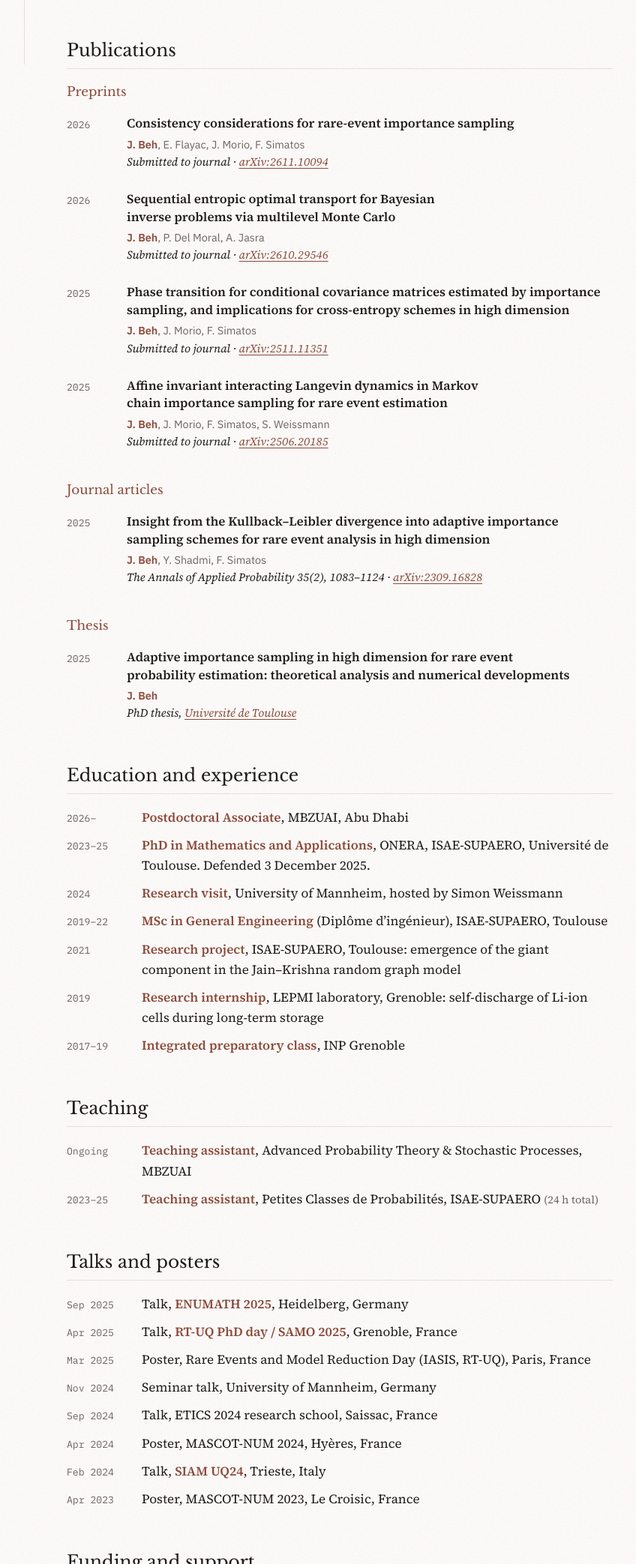
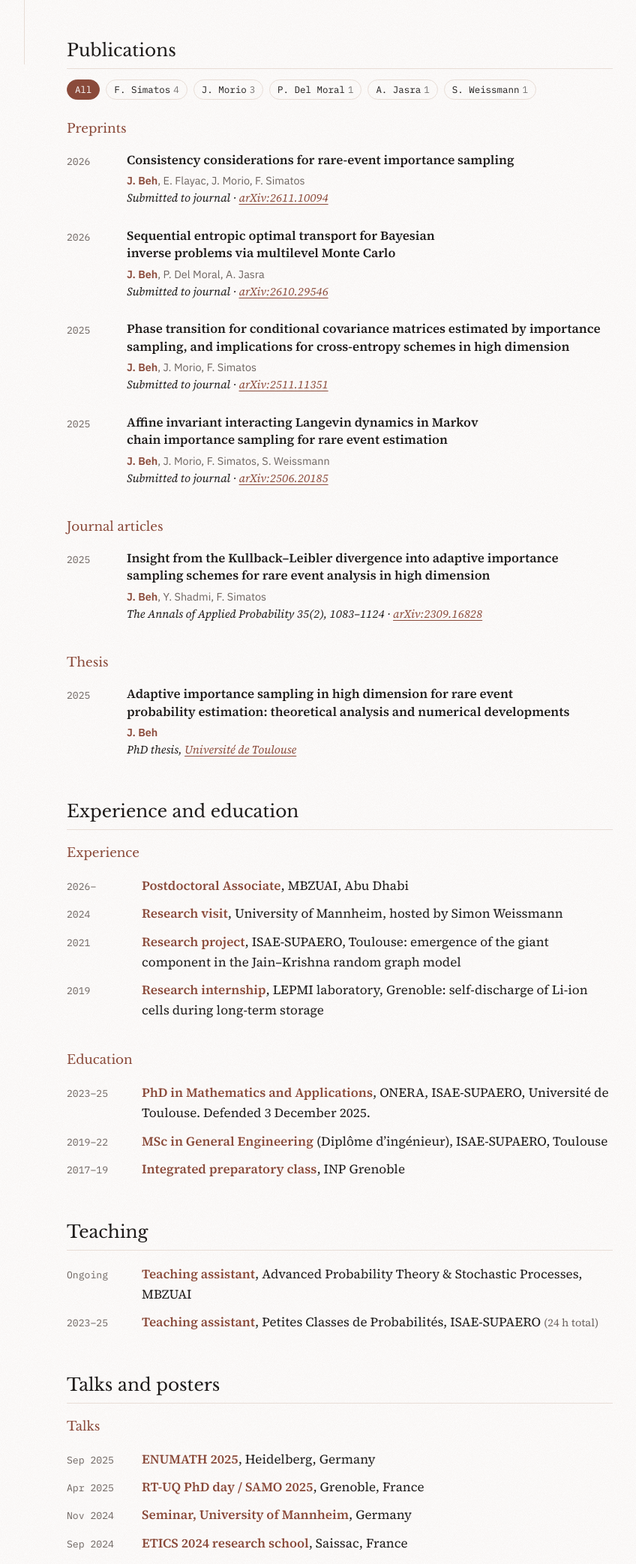
Before and after one commit to JasonBKX/JasonBKX.github.io, a plain HTML site: page index.html in a window 1280 px wide. Shown: the part 714-2800 px from the top of the page at 75% size, without its empty margins (187-1035 px from the left). Drawn offline with nearby package versions, Linux system fonts and the light colour scheme.

Commit message:
Add files via upload

```diff
--- a/index.html
+++ b/index.html
@@ -42,6 +42,13 @@ figcaption b{color:var(--rare);font-weight:500}
 
 h2{font-family:var(--display);font-weight:400;font-size:1.45rem;line-height:1.2;color:var(--fg);margin:0 0 18px;padding-bottom:10px;border-bottom:1px solid var(--line)}
 section p{margin:0 0 1em;max-width:65ch}
+.cofilter{display:flex;flex-wrap:wrap;gap:8px;margin:-4px 0 26px}
+.cofilter button{font-family:var(--mono);font-size:.78rem;padding:3px 10px;border:1px solid var(--line);border-radius:999px;background:transparent;color:var(--fg);cursor:pointer;line-height:1.5}
+.cofilter button:hover{border-color:var(--accent);color:var(--accent)}
+.cofilter button[aria-pressed="true"]{background:var(--accent);border-color:var(--accent);color:var(--bg)}
+.cofilter button:focus-visible{outline:2px solid var(--accent);outline-offset:2px}
+.cofilter .n{opacity:.6;margin-left:4px;font-variant-numeric:tabular-nums}
+.cofilter-empty{font-size:.9rem;color:var(--muted);margin:0 0 20px}
 .tags{display:flex;flex-wrap:wrap;gap:8px;margin-top:4px}
 .tags li{list-style:none;font-family:var(--mono);font-size:.78rem;padding:3px 10px;border:1px solid var(--line);border-radius:999px;color:var(--fg)}
 .tags{padding:0;margin:0}
@@ -120,7 +127,7 @@ footer{font-family:var(--mono);font-size:.75rem;color:var(--muted);border-top:1p
     </figure>
   </header>
 
-  <nav class="toc" aria-label="Sections"><ul><li><a href="#research">Research</a></li><li><a href="#people">People</a></li><li><a href="#publications">Publications</a></li><li><a href="#education">Education and experience</a></li><li><a href="#teaching">Teaching</a></li><li><a href="#talks">Talks and posters</a></li><li><a href="#funding">Funding and support</a></li><li><a href="#languages">Languages</a></li></ul></nav>
+  <nav class="toc" aria-label="Sections"><ul><li><a href="#research">Research</a></li><li><a href="#people">People</a></li><li><a href="#publications">Publications</a></li><li><a href="#education">Experience and education</a></li><li><a href="#teaching">Teaching</a></li><li><a href="#talks">Talks and posters</a></li><li><a href="#funding">Funding and support</a></li><li><a href="#languages">Languages</a></li></ul></nav>
 
   <section id="research">
     <h2>Research</h2>
@@ -142,6 +149,8 @@ footer{font-family:var(--mono);font-size:.75rem;color:var(--muted);border-top:1p
 
   <section id="publications">
     <h2>Publications</h2>
+    <div class="cofilter" id="cofilter" role="group" aria-label="Filter publications by co-author"></div>
+    <p class="cofilter-empty" id="cofilter-note" hidden></p>
     <div class="groups">
     <div class="group">
     <h3 class="grp">Preprints</h3>
@@ -192,16 +201,26 @@ footer{font-family:var(--mono);font-size:.75rem;color:var(--muted);border-top:1p
   </section>
 
   <section id="education">
-    <h2>Education and experience</h2>
+    <h2>Experience and education</h2>
+    <div class="groups">
+    <div class="group">
+    <h3 class="grp">Experience</h3>
     <ol class="talks">
       <li><span class="yr">2026–</span><span><strong>Postdoctoral Associate</strong>, MBZUAI, Abu Dhabi</span></li>
-      <li><span class="yr">2023–25</span><span><strong>PhD in Mathematics and Applications</strong>, ONERA, ISAE-SUPAERO, Université de Toulouse. Defended 3 December 2025.</span></li>
       <li><span class="yr">2024</span><span><strong>Research visit</strong>, University of Mannheim, hosted by Simon Weissmann</span></li>
-      <li><span class="yr">2019–22</span><span><strong>MSc in General Engineering</strong> (Diplôme d’ingénieur), ISAE-SUPAERO, Toulouse</span></li>
       <li><span class="yr">2021</span><span><strong>Research project</strong>, ISAE-SUPAERO, Toulouse: emergence of the giant component in the Jain–Krishna random graph model</span></li>
       <li><span class="yr">2019</span><span><strong>Research internship</strong>, LEPMI laboratory, Grenoble: self-discharge of Li-ion cells during long-term storage</span></li>
+    </ol>
+    </div>
+    <div class="group">
+    <h3 class="grp">Education</h3>
+    <ol class="talks">
+      <li><span class="yr">2023–25</span><span><strong>PhD in Mathematics and Applications</strong>, ONERA, ISAE-SUPAERO, Université de Toulouse. Defended 3 December 2025.</span></li>
+      <li><span class="yr">2019–22</span><span><strong>MSc in General Engineering</strong> (Diplôme d’ingénieur), ISAE-SUPAERO, Toulouse</span></li>
       <li><span class="yr">2017–19</span><span><strong>Integrated preparatory class</strong>, INP Grenoble</span></li>
     </ol>
+    </div>
+    </div>
   </section>
 
   <section id="teaching">
@@ -214,16 +233,26 @@ footer{font-family:var(--mono);font-size:.75rem;color:var(--muted);border-top:1p
 
   <section id="talks">
     <h2>Talks and posters</h2>
+    <div class="groups">
+    <div class="group">
+    <h3 class="grp">Talks</h3>
     <ol class="talks">
-      <li><span class="yr">Sep 2025</span><span>Talk, <strong>ENUMATH 2025</strong>, Heidelberg, Germany</span></li>
-      <li><span class="yr">Apr 2025</span><span>Talk, <strong>RT-UQ PhD day / SAMO 2025</strong>, Grenoble, France</span></li>
-      <li><span class="yr">Mar 2025</span><span>Poster, Rare Events and Model Reduction Day (IASIS, RT-UQ), Paris, France</span></li>
-      <li><span class="yr">Nov 2024</span><span>Seminar talk, University of Mannheim, Germany</span></li>
-      <li><span class="yr">Sep 2024</span><span>Talk, ETICS 2024 research school, Saissac, France</span></li>
-      <li><span class="yr">Apr 2024</span><span>Poster, MASCOT-NUM 2024, Hyères, France</span></li>
-      <li><span class="yr">Feb 2024</span><span>Talk, <strong>SIAM UQ24</strong>, Trieste, Italy</span></li>
-      <li><span class="yr">Apr 2023</span><span>Poster, MASCOT-NUM 2023, Le Croisic, France</span></li>
+      <li><span class="yr">Sep 2025</span><span><strong>ENUMATH 2025</strong>, Heidelberg, Germany</span></li>
+      <li><span class="yr">Apr 2025</span><span><strong>RT-UQ PhD day / SAMO 2025</strong>, Grenoble, France</span></li>
+      <li><span class="yr">Nov 2024</span><span><strong>Seminar, University of Mannheim</strong>, Germany</span></li>
+      <li><span class="yr">Sep 2024</span><span><strong>ETICS 2024 research school</strong>, Saissac, France</span></li>
+      <li><span class="yr">Feb 2024</span><span><strong>SIAM UQ24</strong>, Trieste, Italy</span></li>
     </ol>
+    </div>
+    <div class="group">
+    <h3 class="grp">Posters</h3>
+    <ol class="talks">
+      <li><span class="yr">Mar 2025</span><span><strong>Rare Events and Model Reduction Day</strong> (IASIS, RT-UQ), Paris, France</span></li>
+      <li><span class="yr">Apr 2024</span><span><strong>MASCOT-NUM 2024</strong>, Hyères, France</span></li>
+      <li><span class="yr">Apr 2023</span><span><strong>MASCOT-NUM 2023</strong>, Le Croisic, France</span></li>
+    </ol>
+    </div>
+    </div>
   </section>
 
   <section id="funding">
@@ -316,6 +345,39 @@ document.getElementById('copy').addEventListener('click',function(){
   map.forEach((a,id)=>{const el=document.getElementById(id);if(el)io.observe(el)});
 })();
 </script>
+<script>
+(function(){
+  const box=document.getElementById('cofilter'); if(!box) return;
+  const pubs=[...document.querySelectorAll('#publications .pub')];
+  const counts=new Map();
+  pubs.forEach(li=>{
+    const a=li.querySelector('.auth'); if(!a) return;
+    const names=a.textContent.split(',').map(x=>x.trim()).filter(x=>x && x!=='J. Beh');
+    li.dataset.co=JSON.stringify(names);
+    names.forEach(n=>counts.set(n,(counts.get(n)||0)+1));
+  });
+  const surname=n=>n.replace(/^([A-Z]\.\s*)+/,'');
+  const skip=new Set(['Y. Shadmi','E. Flayac']);
+  const list=[...counts.entries()].filter(([n])=>!skip.has(n)).sort((a,b)=>b[1]-a[1]||surname(a[0]).localeCompare(surname(b[0])));
+  let active=null;
+  function mk(label,key,n){
+    const b=document.createElement('button'); b.type='button'; b.dataset.key=key;
+    b.textContent=label;
+    if(n){const c=document.createElement('span');c.className='n';c.textContent=n;b.appendChild(c)}
+    b.addEventListener('click',()=>apply(active===key||key===''?null:key));
+    box.appendChild(b); return b;
+  }
+  mk('All','',0);
+  list.forEach(([name,n])=>mk(name,name,n));
+  function apply(key){
+    active=key;
+    box.querySelectorAll('button').forEach(b=>b.setAttribute('aria-pressed',String((b.dataset.key||null)===(key||null)||(!key&&b.dataset.key===''))));
+    pubs.forEach(li=>{const co=JSON.parse(li.dataset.co||'[]');li.hidden=!!key&&!co.includes(key)});
+    document.querySelectorAll('#publications .group').forEach(g=>{g.hidden=!g.querySelector('.pub:not([hidden])')});
+  }
+  apply(null);
+})();
+</script>
 
 </body>
 </html>
```
